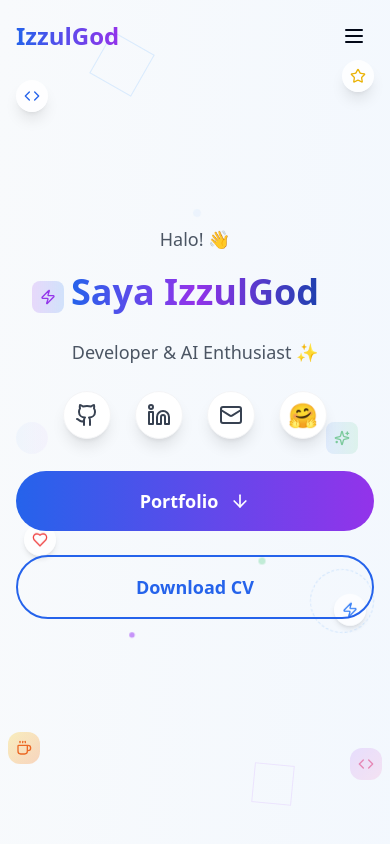
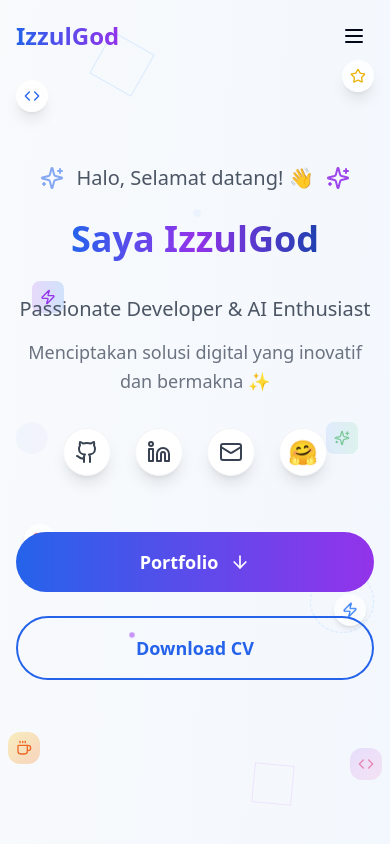
Before and after one commit to IzzulGod/about-izzulgod, a React (Vite) app: page / in a window 390 px wide. Shown: the top 844 px of the page. Built offline with nearby package versions, Linux system fonts and the light colour scheme.

Commit message:
Reverted to commit b09e25cfa9aa0cea6aa924af75cd444182d29dbd

```diff
--- a/src/components/Hero.tsx
+++ b/src/components/Hero.tsx
@@ -91,8 +91,8 @@ const Hero = () => {
 
       <div className="w-full max-w-6xl mx-auto text-center relative z-10">
         <div className="animate-fade-in">
-          {/* Greeting with icon - Desktop only */}
-          <div className="hidden md:flex items-center justify-center mb-6">
+          {/* Greeting with icon */}
+          <div className="flex items-center justify-center mb-6">
             <Sparkles className="w-6 h-6 text-blue-600 mr-3 animate-pulse" />
             <span className="text-xl text-gray-600 font-medium">
               Halo, Selamat datang! 👋
@@ -100,22 +100,13 @@ const Hero = () => {
             <Sparkles className="w-6 h-6 text-purple-600 ml-3 animate-pulse delay-500" />
           </div>
 
-          {/* Mobile greeting - simpler */}
-          <div className="md:hidden mb-4">
-            <span className="text-lg text-gray-600 font-medium">
-              Halo! 👋
-            </span>
-          </div>
-
-          <h1 className="text-4xl md:text-6xl lg:text-7xl font-bold mb-6 md:mb-8 leading-tight">
+          <h1 className="text-4xl md:text-6xl lg:text-7xl font-bold mb-8 leading-tight">
             <span className="bg-gradient-to-r from-blue-600 via-purple-600 to-blue-800 bg-clip-text text-transparent">
               Saya IzzulGod
             </span>
           </h1>
 
-          <div className="max-w-4xl mx-auto mb-6 md:mb-8">
-            {/* Desktop description */}
-            <div className="hidden md:block">
+          <div className="max-w-4xl mx-auto mb-8">
             <p className="text-xl md:text-2xl lg:text-3xl text-gray-600 mb-3 leading-relaxed">
               Passionate Developer & AI Enthusiast
             </p>
@@ -124,16 +115,8 @@ const Hero = () => {
             </p>
           </div>
 
-            {/* Mobile description - simplified */}
-            <div className="md:hidden">
-              <p className="text-lg text-gray-600 leading-relaxed">
-                Developer & AI Enthusiast ✨
-              </p>
-            </div>
-          </div>
-
           {/* Social Links */}
-          <div className="flex justify-center space-x-6 mb-8">
+          <div className="flex justify-center space-x-6 mb-14">
             <a
               href="https://github.com/IzzulGod"
               target="_blank"
```
Lines whose indentation alone changed are shown as unchanged.
